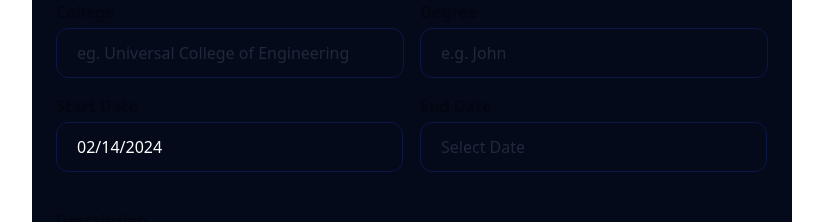
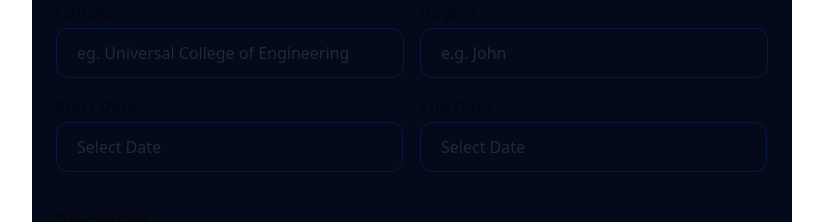
Before and after one commit to HarikrishnanYPR1707/EcliptiQ, a React (Vite) app: page /information in a window 1280 px wide. Shown: the part 1200-1422 px from the top of the page, without its empty margins (228-1051 px from the left). Built offline with nearby package versions, Linux system fonts and the light colour scheme; no server answers; a web font is replaced by a local one.

Commit message:
added onChange event to education description

```diff
--- a/src/pages/Information1.jsx
+++ b/src/pages/Information1.jsx
@@ -4,7 +4,8 @@ import DatePicker from "react-datepicker";
 import "react-datepicker/dist/react-datepicker.css";
 
 const Information1 = () => {
-  const [visibleDateValue, setVisibleDateValue] = useState(new Date());
+  const [startDate, setStartDate] = useState(new Date());
+  const [isDateSelected, setIsDateSelected] = useState(false);
   const [formatedDate, setFormatedDate] = useState("");
 
   const [userResumeData, setUserResumeData] = useState({
@@ -52,12 +53,12 @@ const Information1 = () => {
     language: [],
   });
   // printing userResumeData ---
-  // console.log(userResumeData);
+  console.log(userResumeData);
   // ---------------------------
 
   const handleDate = (date) => {
-    setVisibleDateValue(date);
-    console.log(visibleDateValue);
+    console.log(startDate);
+    setStartDate(date);
     let month = "";
     switch (date.getMonth() + 1) {
       case 1:
@@ -99,7 +100,7 @@ const Information1 = () => {
     }
     // console.log(`${month} ${date.getFullYear()}`);
     setFormatedDate(`${month} ${date.getFullYear()}`);
-    console.log(formatedDate);
+    // console.log(formatedDate);
   };
 
   return (
@@ -316,15 +317,21 @@ const Information1 = () => {
                 }}
               />
             </div>
+            {/*
+                ------------------------------
+                DATE VALUE
+                ------------------------------
+            */}
             <div className="flex w-full flex-col items-start justify-center gap-1">
               <label className="font-bold" htmlFor="">
                 Start Date
               </label>
               <DatePicker
-                selected={visibleDateValue}
-                placeholderText={visibleDateValue}
+                selected={isDateSelected ? startDate : null}
+                placeholderText="Select Date"
                 onChange={(date) => {
                   handleDate(date);
+                  setIsDateSelected(true);
                 }}
                 showYearDropdown
                 scrollableYearDropdown
@@ -332,12 +339,22 @@ const Information1 = () => {
                 className="w-[285px] rounded-xl border border-[#0a1846] bg-[#040a1a] py-3 pl-5 text-white placeholder:text-[#22283b] focus:border-none focus:outline focus:outline-purple-500 sm:w-[347px]"
               />
             </div>
+            {/*
+                ------------------------------
+                DATE VALUE
+                ------------------------------
+            */}
             <div className="flex w-full flex-col items-start justify-center gap-1">
               <label className="font-bold" htmlFor="">
                 End Date
               </label>
               <DatePicker
+                selected={isDateSelected ? startDate : null}
                 placeholderText="Select Date"
+                onChange={(date) => {
+                  handleDate(date);
+                  setIsDateSelected(true);
+                }}
                 showYearDropdown
                 scrollableYearDropdown
                 yearDropdownItemNumber={100}
@@ -352,7 +369,15 @@ const Information1 = () => {
                 <textarea
                   placeholder="Enter your summary"
                   className="h-[130px] w-full rounded-xl border border-[#0a1846] bg-[#040a1a] py-3 pl-5 text-white placeholder:text-[#22283b] focus:border-none focus:outline focus:outline-purple-500"
-                  // onChange={(e) => setTestData(e.target.value)}
+                  onChange={(e) => {
+                    setUserResumeData((prev) => ({
+                      ...prev,
+                      education: {
+                        ...prev.education,
+                        description: e.target.value,
+                      },
+                    }));
+                  }}
                 />
               </div>
             </div>
@@ -397,24 +422,34 @@ const Information1 = () => {
                 className="w-full rounded-xl border border-[#0a1846] bg-[#040a1a] py-3 pl-5 text-white placeholder:text-[#22283b] focus:border-none focus:outline focus:outline-purple-500"
               />
             </div>
+            {/*
+                ------------------------------
+                DATE VALUE
+                ------------------------------
+            */}
             <div className="flex w-full flex-col items-start justify-center gap-1">
               <label className="font-bold" htmlFor="">
                 Start Date
               </label>
               <DatePicker
-                selected={visibleDateValue}
+                selected={startDate}
                 showYearDropdown
                 scrollableYearDropdown
                 yearDropdownItemNumber={100}
                 className="w-[285px] rounded-xl border border-[#0a1846] bg-[#040a1a] py-3 pl-5 text-white placeholder:text-[#22283b] focus:border-none focus:outline focus:outline-purple-500 sm:w-[347px]"
               />
             </div>
+            {/*
+                ------------------------------
+                DATE VALUE
+                ------------------------------
+            */}
             <div className="flex w-full flex-col items-start justify-center gap-1">
               <label className="font-bold" htmlFor="">
                 End Date
               </label>
               <DatePicker
-                selected={visibleDateValue}
+                selected={startDate}
                 showYearDropdown
                 scrollableYearDropdown
                 yearDropdownItemNumber={100}
```
